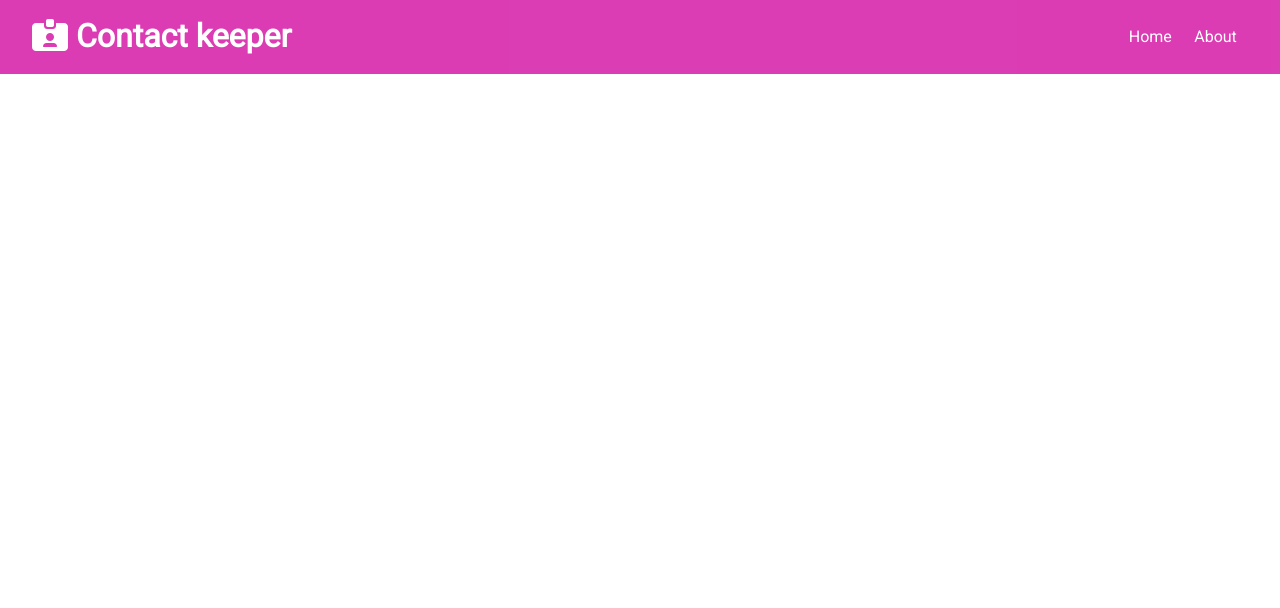
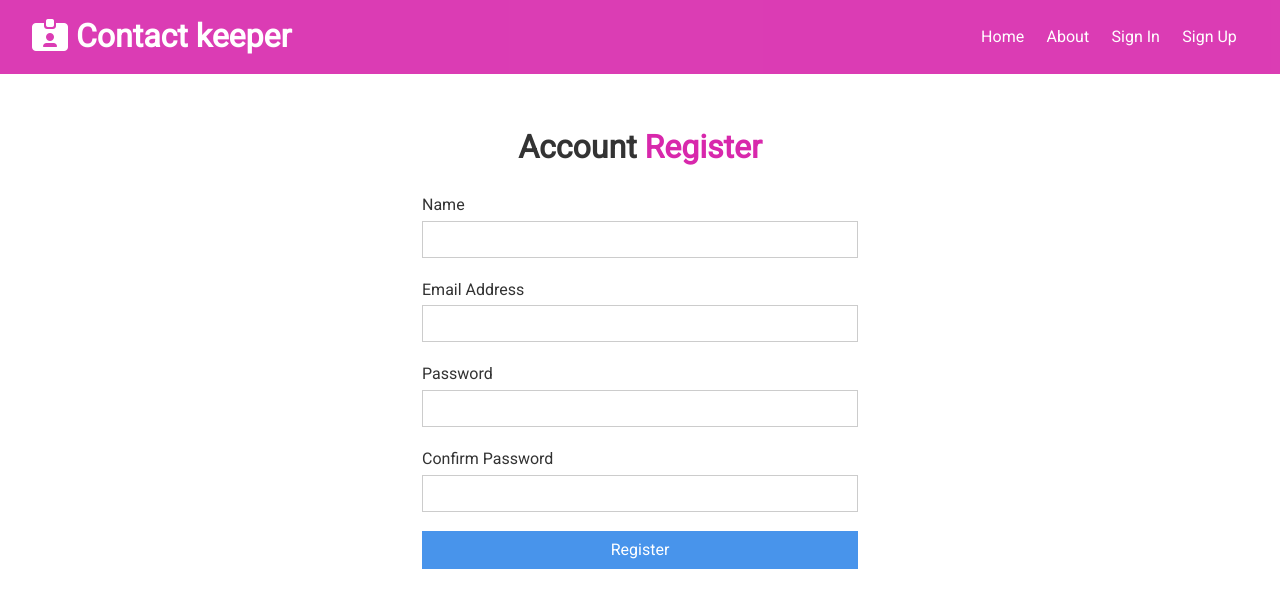
Before and after one commit to Souravsaha675/Contacts_Manager_app, a React (Create React App) app in the folder client/: page /signup in a window 1280 px wide. Shown: the top 608 px of the page. Built offline with nearby package versions, Linux system fonts and the light colour scheme.

Commit message:
Login & signUp Component

```diff
--- a/client/src/App.css
+++ b/client/src/App.css
@@ -326,6 +326,27 @@ input {
   color: #888;
 }
 
+.form-group {
+  margin: 1.2rem 0;
+}
+
+.form-group input {
+  margin: 0.2rem 0;
+}
+
+.form-container {
+  max-width: 500px;
+  margin: 2rem auto;
+  overflow: hidden;
+  padding: 0 2rem;
+}
+
+.form-container h1,
+h2,
+h3 {
+  text-align: center;
+}
+
 input[type="text"],
 input[type="email"],
 input[type="password"],
@@ -384,6 +405,25 @@ table th {
   margin-right: 0.6rem;
 }
 
+/*Animation (Add After)*/
+.item-enter {
+  opacity: 0;
+}
+
+.item-enter-active {
+  opacity: 1;
+  transition: opacity 1000ms ease-in;
+}
+
+.item-exit {
+  opacity: 1;
+}
+
+.item-exit-active {
+  opacity: 0;
+  transition: opacity 1000ms ease-in;
+}
+
 /* Mobile Styles */
 @media (max-width: 700px) {
   .hide-sm {
--- a/client/src/App.js
+++ b/client/src/App.js
@@ -7,9 +7,13 @@ import Home from "./components/pages/Home";
 import About from "./components/pages/About";
 
 import ContactState from "./context/contact/contactState";
+import AuthState from "./context/auth/AuthState";
+import Register from "./components/auth/Register";
+import Login from "./components/auth/Login";
 
 const App = () => {
   return (
+    <AuthState>
       <ContactState>
         <Router>
           <Fragment>
@@ -17,12 +21,15 @@ const App = () => {
             <div className="container">
               <Switch>
                 <Route exact path="/" component={Home} />
+                <Route exact path="/signup" component={Register} />
+                <Route exact path="/login" component={Login} />
                 <Route exact path="/about" component={About} />
               </Switch>
             </div>
           </Fragment>
         </Router>
       </ContactState>
+    </AuthState>
   );
 };
 
--- /dev/null
+++ b/client/src/components/auth/Login.js
@@ -0,0 +1,52 @@
+import React, { useState } from "react";
+
+const Login = () => {
+  const [user, setUser] = useState({
+    email: "",
+    password: "",
+  });
+
+  const { email, password } = user;
+
+  const onChange = (e) => {
+    setUser({
+      ...user,
+      [e.target.name]: e.target.value,
+    });
+  };
+
+  const onSubmit = (e) => {
+    e.preventDefault();
+    console.log("Login submit");
+  };
+
+  return (
+    <div className="form-container">
+      <h1>
+        Account <span className="text-primary">Login</span>
+      </h1>
+      <form onSubmit={onSubmit}>
+        <div className="form-group">
+          <label htmlFor="email">Email Address</label>
+          <input type="email" name="email" value={email} onChange={onChange} />
+        </div>
+        <div className="form-group">
+          <label htmlFor="password">Password</label>
+          <input
+            type="password"
+            name="password"
+            value={password}
+            onChange={onChange}
+          />
+        </div>
+        <input
+          type="submit"
+          value="Login"
+          className="btn btn-primary btn-block"
+        />
+      </form>
+    </div>
+  );
+};
+
+export default Login;
--- /dev/null
+++ b/client/src/components/auth/Register.js
@@ -0,0 +1,67 @@
+import React, { useState } from "react";
+
+const Register = () => {
+  const [user, setUser] = useState({
+    name: "",
+    email: "",
+    password: "",
+    confirm_password: "",
+  });
+
+  const { name, email, password, confirm_password } = user;
+
+  const onChange = (e) => {
+    setUser({
+      ...user,
+      [e.target.name]: e.target.value,
+    });
+  };
+
+  const onSubmit = (e) => {
+    e.preventDefault();
+    console.log("Register submit");
+  };
+
+  return (
+    <div className="form-container">
+      <h1>
+        Account <span className="text-primary">Register</span>
+      </h1>
+      <form onSubmit={onSubmit}>
+        <div className="form-group">
+          <label htmlFor="name">Name</label>
+          <input type="text" name="name" value={name} onChange={onChange} />
+        </div>
+        <div className="form-group">
+          <label htmlFor="email">Email Address</label>
+          <input type="email" name="email" value={email} onChange={onChange} />
+        </div>
+        <div className="form-group">
+          <label htmlFor="password">Password</label>
+          <input
+            type="password"
+            name="password"
+            value={password}
+            onChange={onChange}
+          />
+        </div>
+        <div className="form-group">
+          <label htmlFor="confirm_password">Confirm Password</label>
+          <input
+            type="password"
+            name="confirm_password"
+            value={confirm_password}
+            onChange={onChange}
+          />
+        </div>
+        <input
+          type="submit"
+          value="Register"
+          className="btn btn-primary btn-block"
+        />
+      </form>
+    </div>
+  );
+};
+
+export default Register;
--- a/client/src/components/contacts/Contacts.js
+++ b/client/src/components/contacts/Contacts.js
@@ -1,5 +1,5 @@
 import React, { Fragment, useContext } from "react";
-
+import { CSSTransition, TransitionGroup } from "react-transition-group";
 import ContactContext from "../../context/contact/contactContext";
 import ContactItem from "./ContactItem";
 
@@ -14,13 +14,19 @@ const Contacts = () => {
 
   return (
     <Fragment>
-      {filtered !== null
-        ? filtered.map((contact) => (
-            <ContactItem key={contact.id} contact={contact} />
-          ))
-        : contacts.map((contact) => (
-            <ContactItem key={contact.id} contact={contact} />
-          ))}
+      <TransitionGroup>
+        {filtered !== null
+          ? filtered.map((contact) => (
+              <CSSTransition key={contact.id} timeout={500} classNames="item">
+                <ContactItem contact={contact} />
+              </CSSTransition>
+            ))
+          : contacts.map((contact) => (
+              <CSSTransition key={contact.id} timeout={500} classNames="item">
+                <ContactItem contact={contact} />
+              </CSSTransition>
+            ))}
+      </TransitionGroup>
     </Fragment>
   );
 };
--- a/client/src/components/layout/Navbar.js
+++ b/client/src/components/layout/Navbar.js
@@ -15,6 +15,12 @@ const Navbar = ({ title, icon }) => {
         <li>
           <Link to="/about">About</Link>
         </li>
+        <li>
+          <Link to="/login">Sign In</Link>
+        </li>
+        <li>
+          <Link to="/signUp">Sign Up</Link>
+        </li>
       </ul>
     </div>
   );
--- /dev/null
+++ b/client/src/context/auth/AuthState.js
@@ -0,0 +1,43 @@
+import React, { useReducer } from "react";
+
+import AuthContext from "./authContext";
+import authReducer from "./authReducer";
+
+import {
+  REGISTER_SUCCESS,
+  REGISTER_FAIL,
+  USER_LOADED,
+  AUTH_ERROR,
+  LOGIN_FAIL,
+  LOGIN_SUCCESS,
+  LOGOUT,
+  CLEAR_ERRORS,
+} from "../types";
+
+const AuthState = (props) => {
+  const initialState = {
+    token: localStorage.getItem("token"),
+    isAuthenticated: null,
+    loading: true,
+    user: null,
+    error: null,
+  };
+
+  const [state, dispatch] = useReducer(authReducer, initialState);
+
+  return (
+    <AuthContext.Provider
+      value={{
+        token: state.token,
+        isAuthenticated: state.isAuthenticated,
+        loading: state.loading,
+        user: state.user,
+        error: state.error,
+      }}
+    >
+      {props.children}
+    </AuthContext.Provider>
+  );
+};
+
+export default AuthState;
--- /dev/null
+++ b/client/src/context/auth/authContext.js
@@ -0,0 +1,5 @@
+import { createContext } from "react";
+
+const authContext = createContext();
+
+export default authContext;
--- a/client/src/context/types.js
+++ b/client/src/context/types.js
@@ -7,3 +7,11 @@ export const FILTER_CONTACTS = "FILTER_CONTACTS";
 export const CLEAR_FILTER = "CLEAR_FILTER";
 export const SET_ALERT = "SET_ALERT";
 export const REMOVE_ALERT = "REMOVE_ALERT";
+export const REGISTER_SUCCESS = "REGISTER_SUCCESS";
+export const REGISTER_FAIL = "REGISTER_FAIL";
+export const USER_LOADED = "USER_LOADED";
+export const AUTH_ERROR = "AUTH_SUCCESS";
+export const LOGIN_SUCCESS = "LOGIN_SUCCESS";
+export const LOGIN_FAIL = "LOGIN_FAIL";
+export const LOGOUT = "LOGOUT";
+export const CLEAR_ERRORS = "CLEAR_ERRORS";
```
Also changed, not shown: client/src/context/auth/authReducer.js (added). Lines whose indentation alone changed are shown as unchanged.
